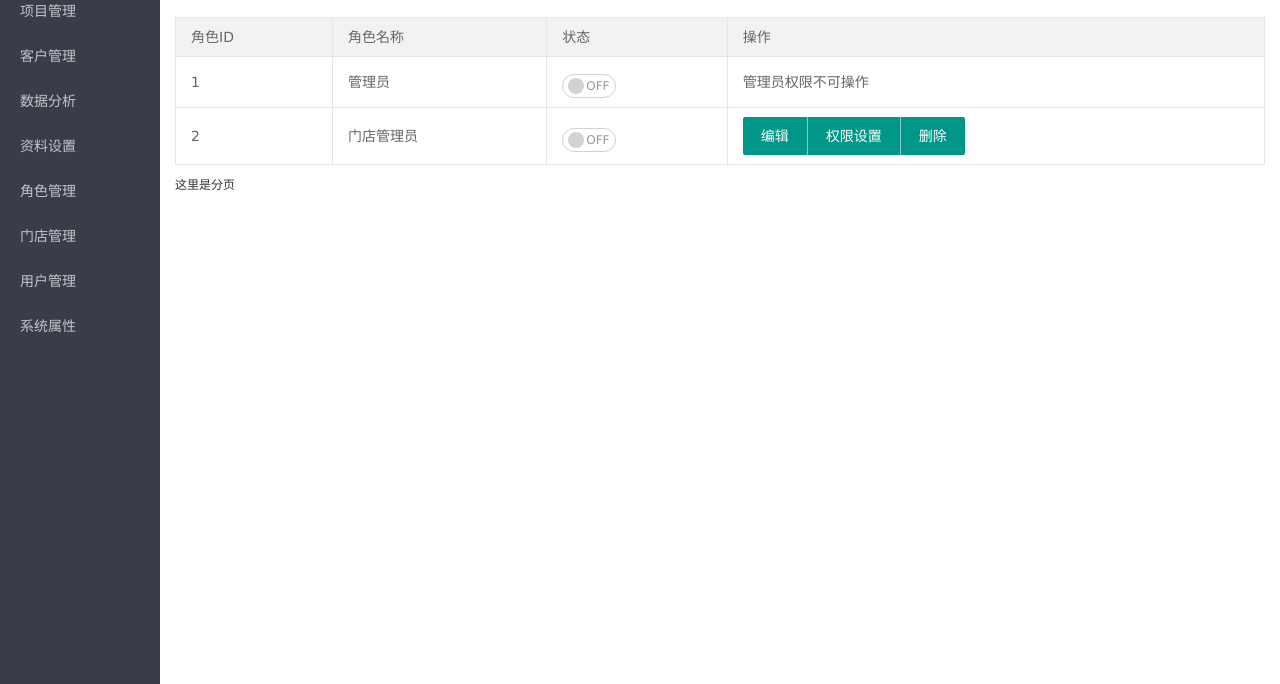
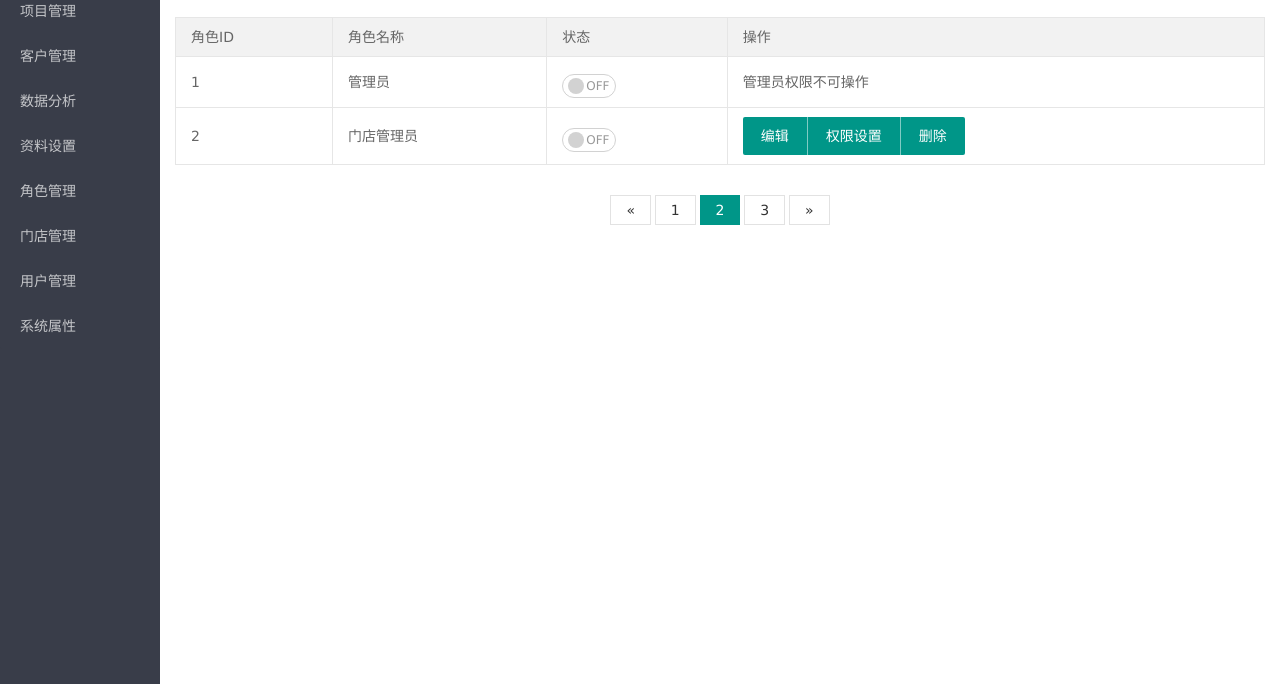
Before and after one commit to shanlina0123/fixturepc, a plain HTML site: page page/roles/roleList.html in a window 1280 px wide. Shown: the part 116-800 px from the top of the page. Drawn offline with Linux system fonts and the light colour scheme.

Commit message:
分页样式添加

```diff
--- a/css/base.less
+++ b/css/base.less
@@ -103,3 +103,51 @@ a { text-decoration: none; color: #333; }
         border: 1px solid #eee;
     }
 }
+//分页样式
+.pageWrap{
+    padding: 20px 0;
+    text-align: center;
+}
+.pagination{
+    li{
+        display: inline-block;
+        box-sizing: content-box;
+        &.active span{
+            background-color: #009688;
+            color: #fff;
+            border-color: #009688
+        }
+        a{
+            display: inline-block;
+            vertical-align: middle;
+            padding: 0 15px;
+            height: 28px;
+            line-height: 28px;
+            margin: 0 0 5px 0;
+            background-color: #fff;
+            color: #333;
+            font-size: 14px;
+            box-sizing: content-box;
+            border: 1px solid #e2e2e2;
+            &:hover,&:active{
+                background-color: #009688;
+                color: #fff;
+                border-color: #009688
+            }
+
+        }
+        span{
+            display: inline-block;
+            vertical-align: middle;
+            padding: 0 15px;
+            height: 28px;
+            line-height: 28px;
+            margin: 0 0 5px 0;
+            background-color: #fff;
+            color: #333;
+            font-size: 14px;
+            box-sizing: content-box;
+            border: 1px solid #e2e2e2;
+        }
+    }
+}
--- a/css/login.less
+++ b/css/login.less
@@ -116,7 +116,7 @@ position: absolute;
 //登录部分的验证信息
 .errorWrap{
     position: relative;
-    height: 20px;
+    height: 40px;
 }
 .loginError{
     position: absolute;
@@ -128,11 +128,8 @@ position: absolute;
     line-height: 20px;
     color:#FF5722;
     i{
-        vertical-align: middle
+        vertical-align: middle;
     }
-}
-.loginContent,.changeForm{
-    margin-top: 20px;
 }
 .changepWrap{
     max-width: 600px;
--- a/page/roles/roleList.html
+++ b/page/roles/roleList.html
@@ -66,7 +66,15 @@
                         </tr>
                     </table>
                 </form>
-                <div class="pageWrap">这里是分页</div>
+                <div class="pageWrap">
+                    <ul class="pagination">
+                        <li><a href="http://z.com/site?name=&amp;isopen=&amp;storeid=&amp;page=1" rel="prev">«</a></li>
+                        <li><a href="http://z.com/site?name=&amp;isopen=&amp;storeid=&amp;page=1">1</a></li>
+                        <li class="active"><span>2</span></li>
+                        <li><a href="http://z.com/site?name=&amp;isopen=&amp;storeid=&amp;page=3">3</a></li>
+                        <li><a href="http://z.com/site?name=&amp;isopen=&amp;storeid=&amp;page=3" rel="next">»</a></li>
+                    </ul>
+                </div>
             </div>
         </div>
     </div>
```
Also changed, not shown: page/index/regist.html (+2 -2 lines), css/base.css, css/login.css, images/loginBg.png.
